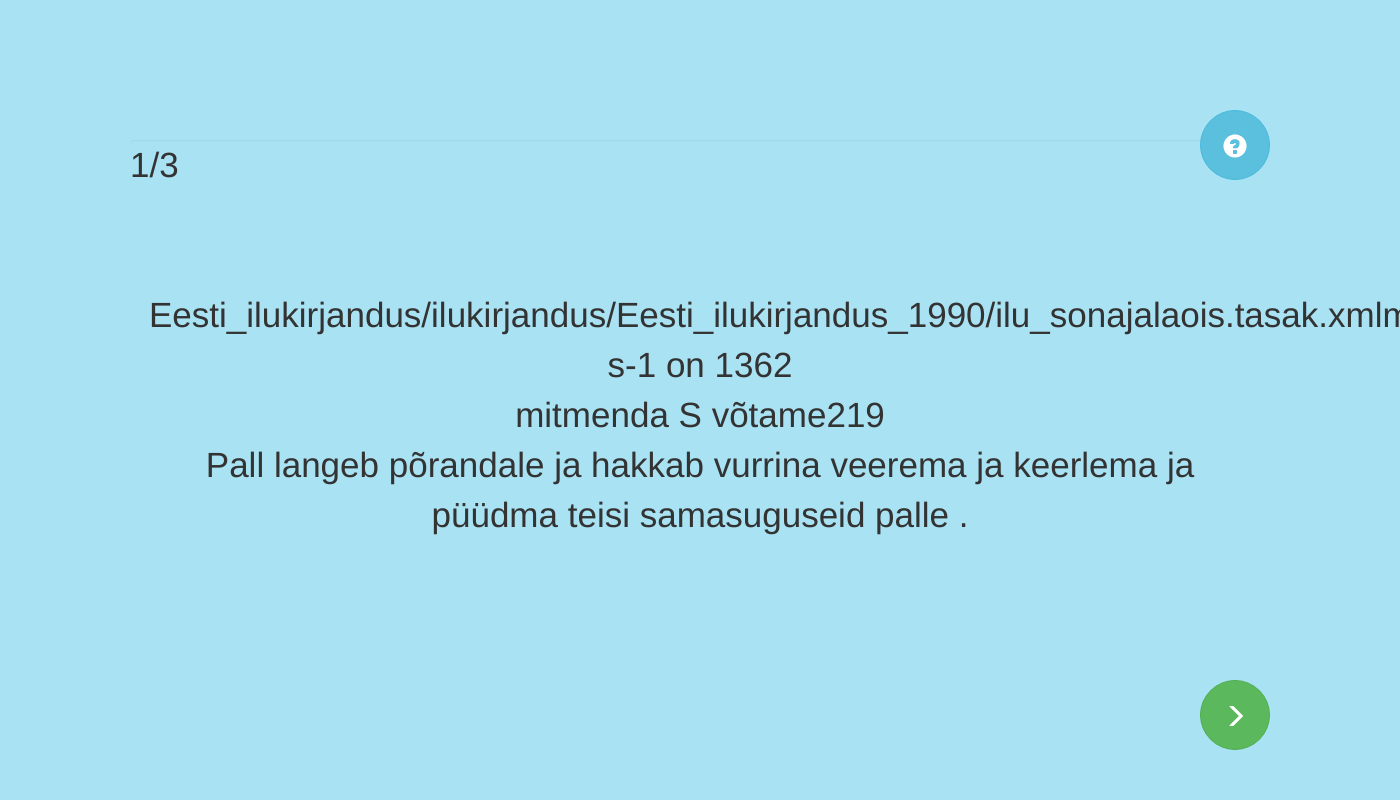
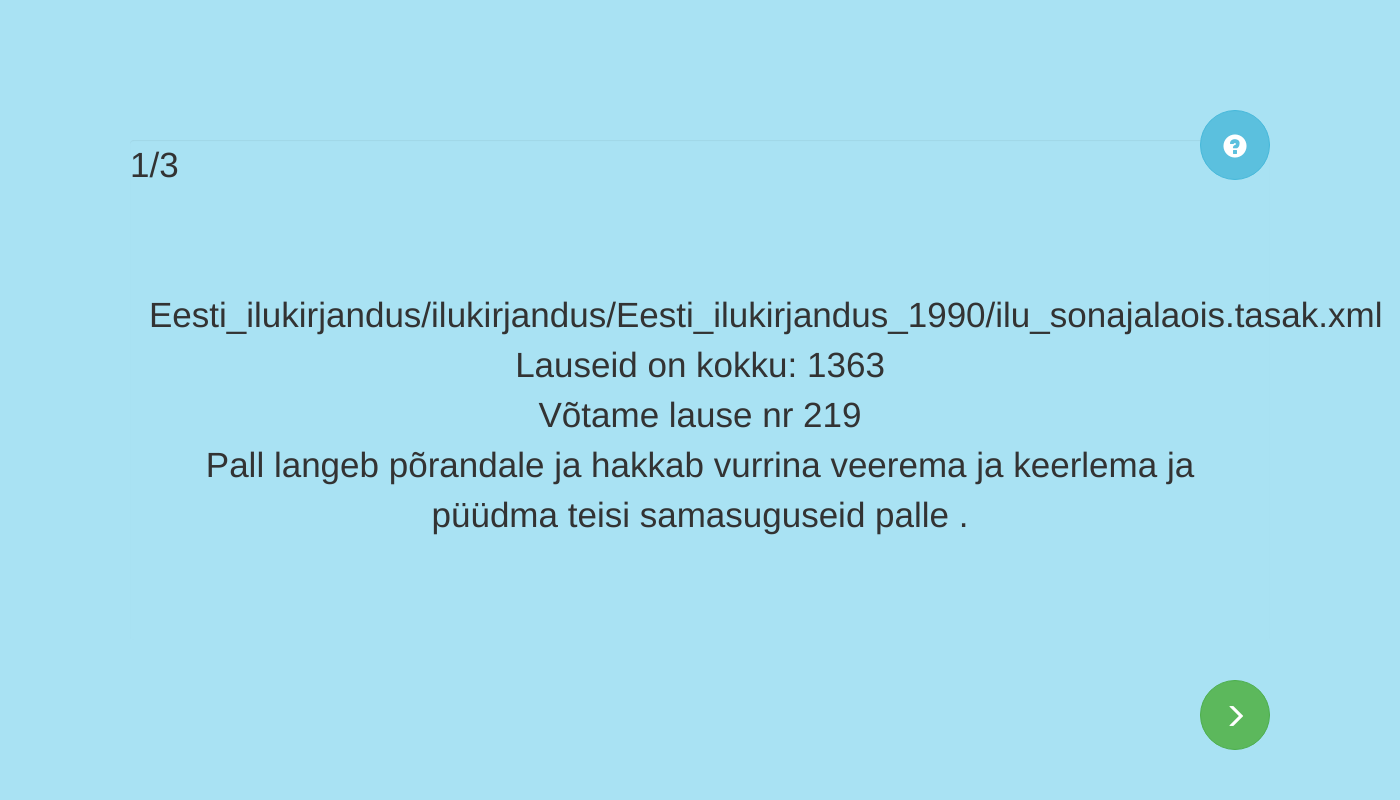
Before and after one commit to testerkasutaja/blt, a PHP site: page /game.php in a window 1400 px wide; the page is wider, and only the part inside the window is pictured. Run offline with PHP 8.4, Linux system fonts and the light colour scheme; some libraries are stand-ins or nearby versions.

Commit message:
pythonil xml failist lausete saamine
poolik versioon

```diff
--- a/game.php
+++ b/game.php
@@ -35,7 +35,7 @@
 							function getFile(){
 								$files = glob('Eesti_ilukirjandus/ilukirjandus/Eesti_ilukirjandus_1990/*');
             		$filePath = $files[rand(0, count($files) - 1)];
-            		echo $filePath;
+            		echo $filePath. '<br>' ;
 								$xml_string = file_get_contents($filePath);
 								return $xml_string;
 							}
@@ -48,9 +48,9 @@
 								//RANDOM LAUSE SAAMINE
 								$resultS = $xml->xpath('//s');
 								$scounter= count($resultS)-1;
-								echo 'mitu s-1 on ' . $scounter . '<br>';
+								echo 'Lauseid on kokku: ' . ($scounter+1) . '<br>';
 								$nrS = rand(0,$scounter);
-								echo '         mitmenda  S võtame' . $nrS . '<br>';
+								echo '        Võtame lause nr ' . $nrS . '<br>';
 								echo $resultS[$nrS];
 							}
 
```
Also changed, not shown: 1 other file.
